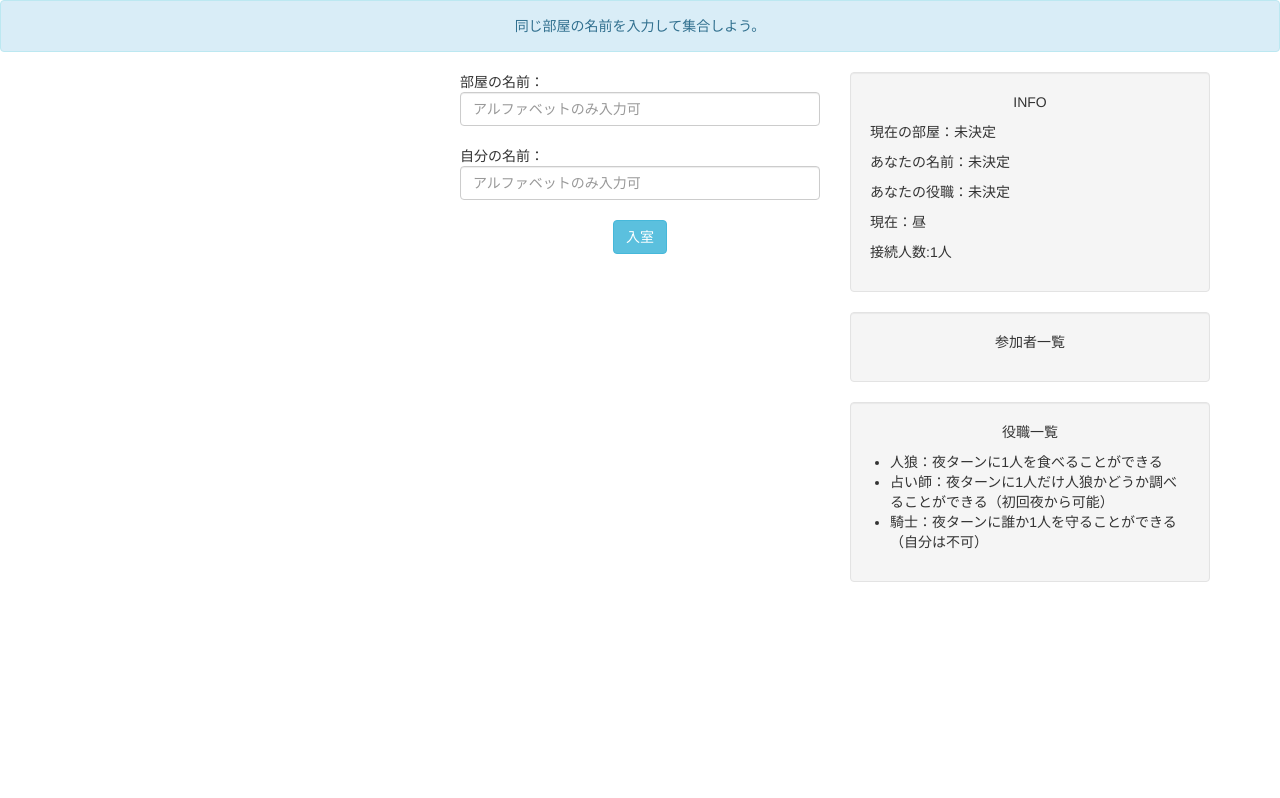
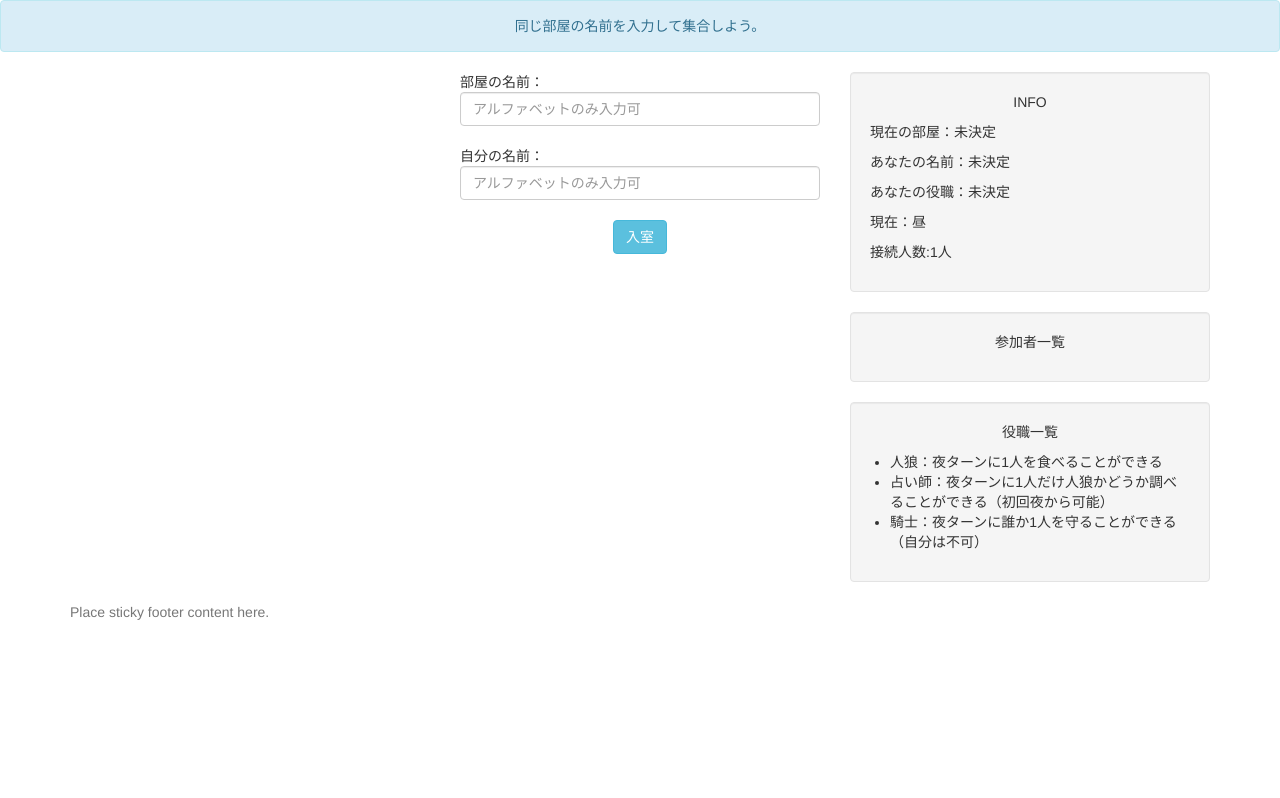
Before and after one commit to erbowl/werewolf, a plain HTML site: page index.html in a window 1280 px wide. Drawn offline with nearby package versions, Linux system fonts and the light colour scheme.

Commit message:
フッターの追加

```diff
--- a/index.html
+++ b/index.html
@@ -103,5 +103,10 @@
     	  <source src="./wolf.mp3" type="audio/mp3">
       </audio>
     </div>
+    <footer class="footer">
+      <div class="container">
+        <p class="text-muted">Place sticky footer content here.</p>
+      </div>
+    </footer>
   </body>
 </html>
```
